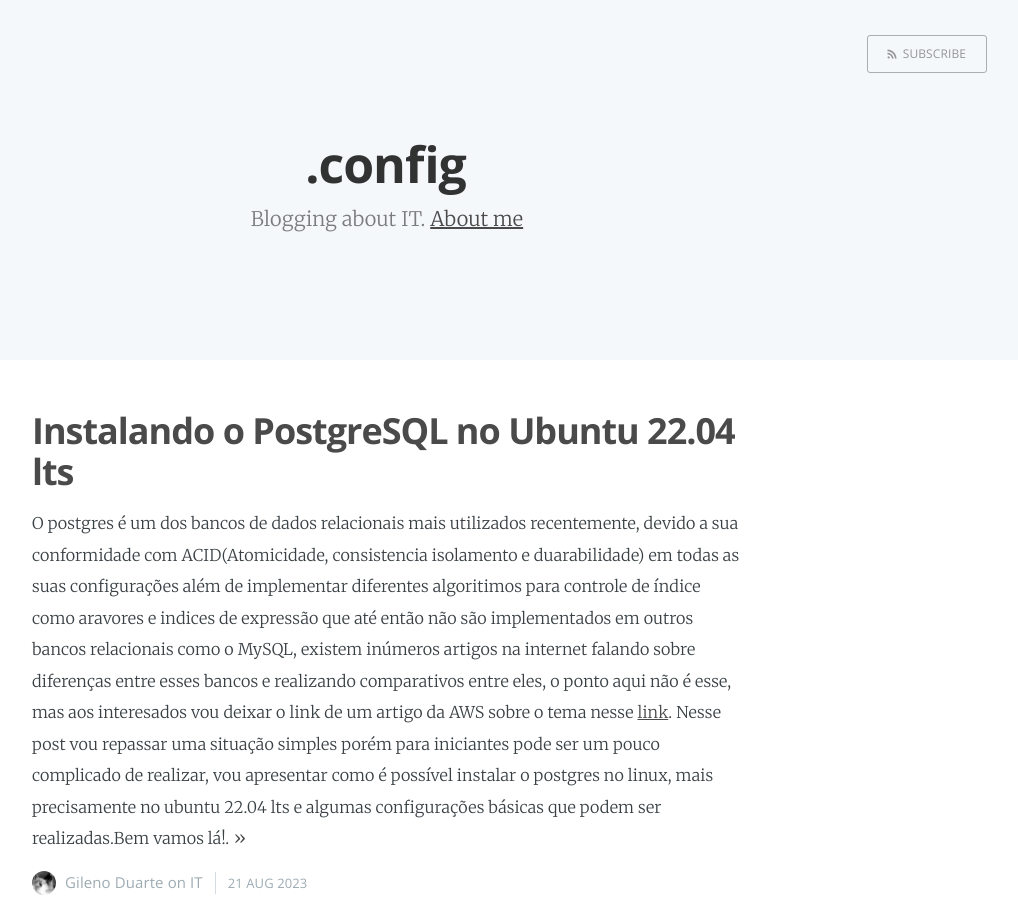
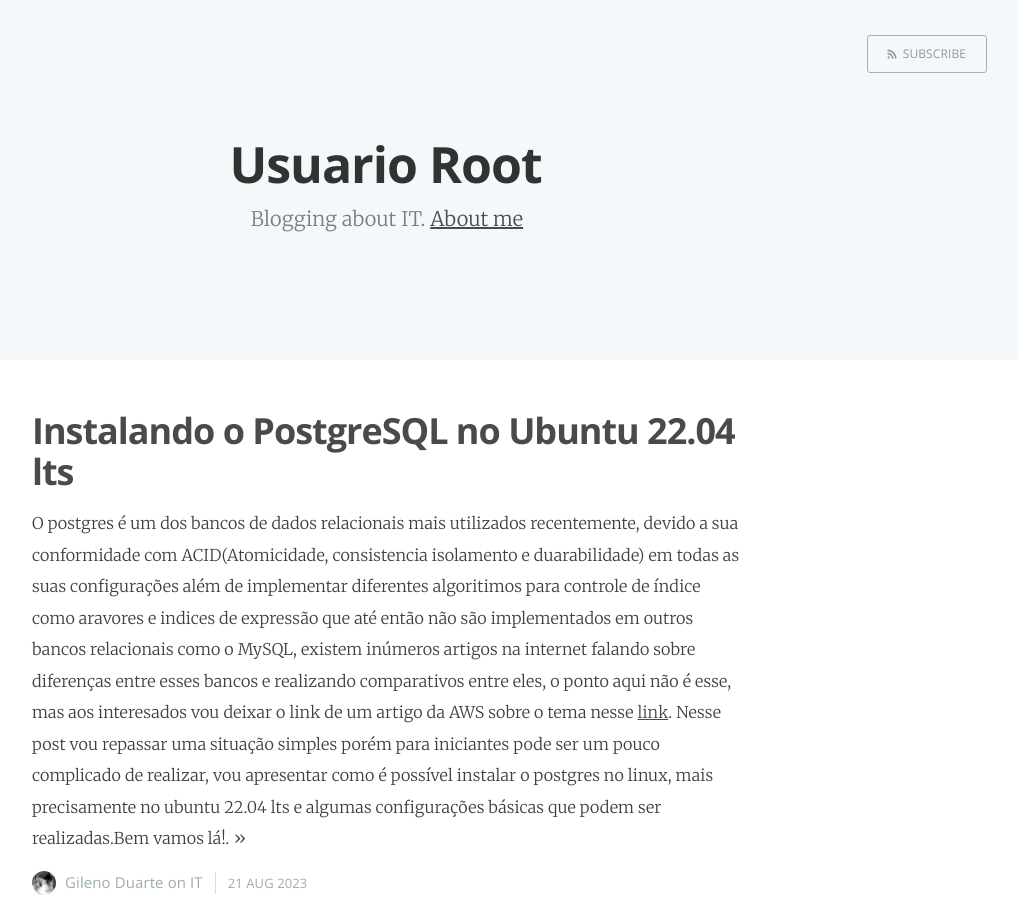
Before and after one commit to Gileno29/Gileno29.github.io, a Jekyll site: the page built from index.html, in a window 1280 px wide and 900 px high. Shown: the whole window, without its empty margins (253-1271 px from the left). Built offline with Jekyll 4.4.1, drawn with Linux system fonts in a browser that asks for light colours; the list of posts is cut into pages by our own code.

Commit message:
change Blog Name

```diff
--- a/_config.yml
+++ b/_config.yml
@@ -1,4 +1,4 @@
-name: .config
+name: Usuario Root
 description: Blogging about IT
 meta_description: "Its a space to learn real IT"
 
```
